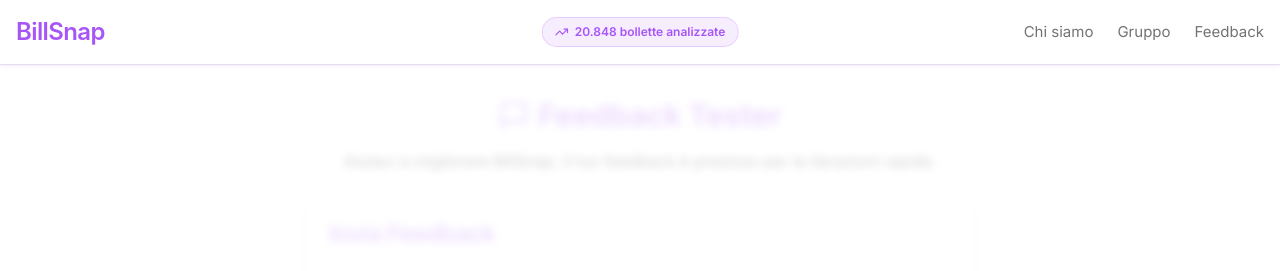
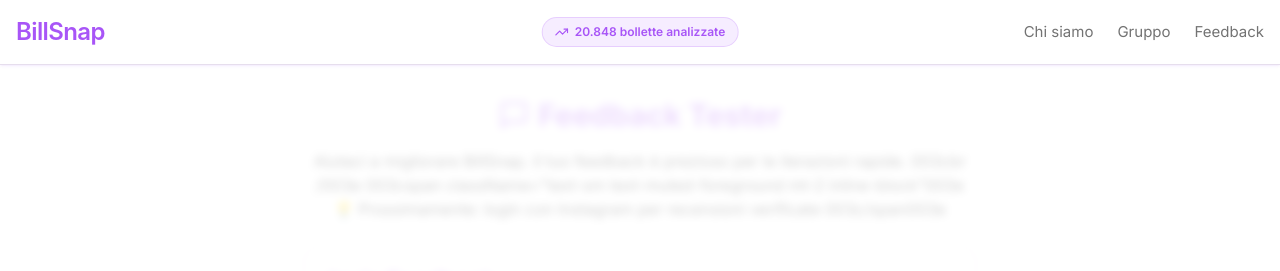
Before and after one commit to Ghittt/Billsnapnew, a React (Vite) app: page /feedback in a window 1280 px wide. Shown: the top 271 px of the page. Built offline with nearby package versions, Linux system fonts and the light colour scheme; no server answers; the HTML template or start-up script is replaced by a standard one.

Commit message:
feat: Add Instagram login coming soon notice to Feedback page

```diff
--- a/src/pages/Feedback.tsx
+++ b/src/pages/Feedback.tsx
@@ -84,6 +84,10 @@ const FeedbackPage = () => {
             </h1>
             <p className="text-foreground">
               Aiutaci a migliorare BillSnap. Il tuo feedback è prezioso per le iterazioni rapide.
+              003cbr /003e
+              003cspan className="text-sm text-muted-foreground mt-2 inline-block"003e
+                💡 Prossimamente: login con Instagram per recensioni verificate
+              003c/span003e
             </p>
           </div>
 
```
